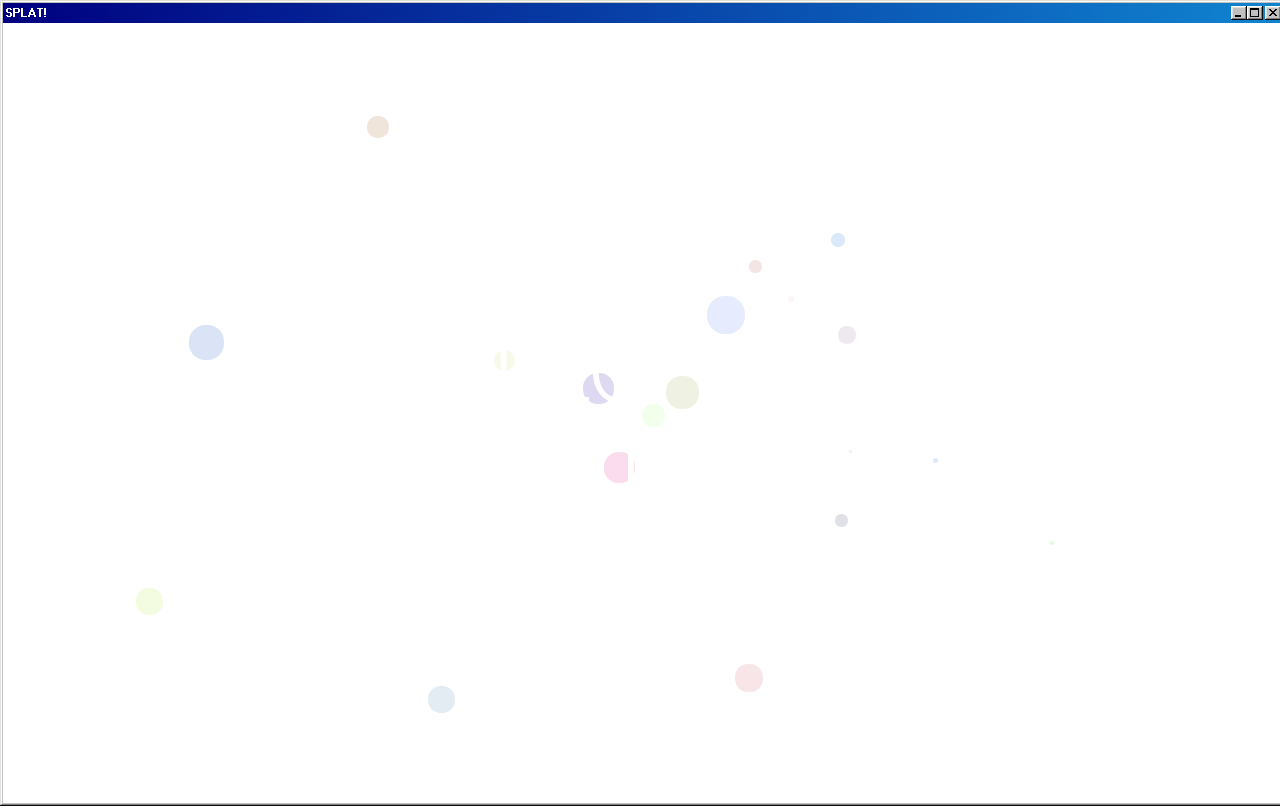
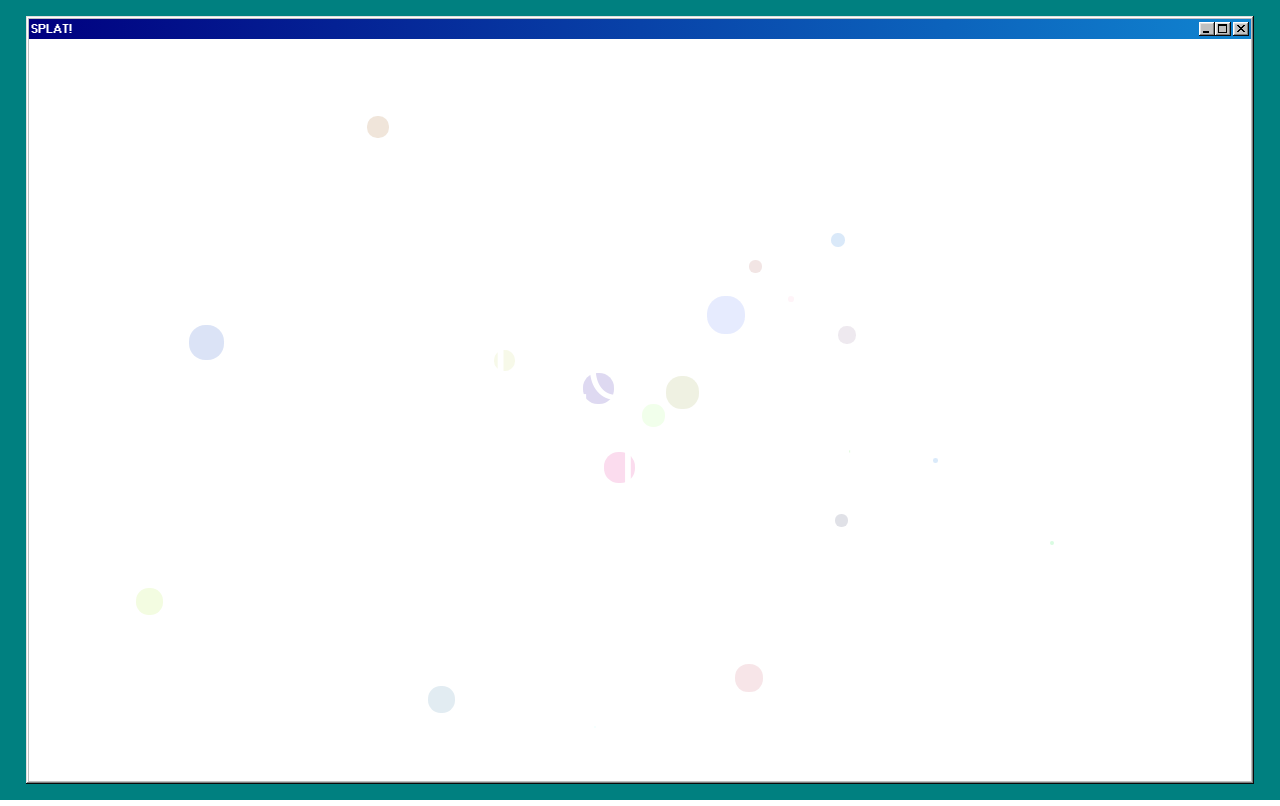
Before and after one commit to sage-fulcher/beautiful-and-radiant, a React (Create React App) app: page /splat in a window 1280 px wide. Built offline with nearby package versions, Linux system fonts and the light colour scheme.

Commit message:
FRAME IT!

```diff
--- a/src/Components/Organisms/SPLAT.jsx
+++ b/src/Components/Organisms/SPLAT.jsx
@@ -82,20 +82,27 @@ export const Splat = () => {
   )
 
   return (
+    <Box
+      bgcolor={'#008080'}
+      height={'96vh'}
+      width={'96vw'}
+      paddingY={'2vh'}
+      paddingX={'2vw'}
+      display={'flex'}
+    >
       <div
         className="window"
         style={{
+          display: 'flex',
           flexDirection: 'column',
-        display: 'flex',
-        height: '100vh',
-        width: '100vw',
+          //   height: '98%',
+          //   width: '98%',
           overflow: 'hidden',
+          flexGrow: 1,
         }}
       >
-      <div className="title-bar">
-        <div style={{ zIndex: 99 }} className="title-bar-text">
-          SPLAT!
-        </div>
+        <div style={{ zIndex: 99 }} className="title-bar">
+          <div className="title-bar-text">SPLAT!</div>
           <div className="title-bar-controls">
             <button aria-label="Minimize" onClick={() => setDots([])} />
             <button aria-label="Maximize" onClick={() => setDots(generateManyDots())} />
@@ -111,7 +118,6 @@ export const Splat = () => {
           alignContent={'center'}
           style={{
             overflow: 'hidden',
-          overflowY: 'scroll',
           }}
           width={'100%'}
           flexGrow={1}
@@ -152,5 +158,6 @@ export const Splat = () => {
           )}
         </Box>
       </div>
+    </Box>
   )
 }
```
Lines whose indentation alone changed are shown as unchanged.
